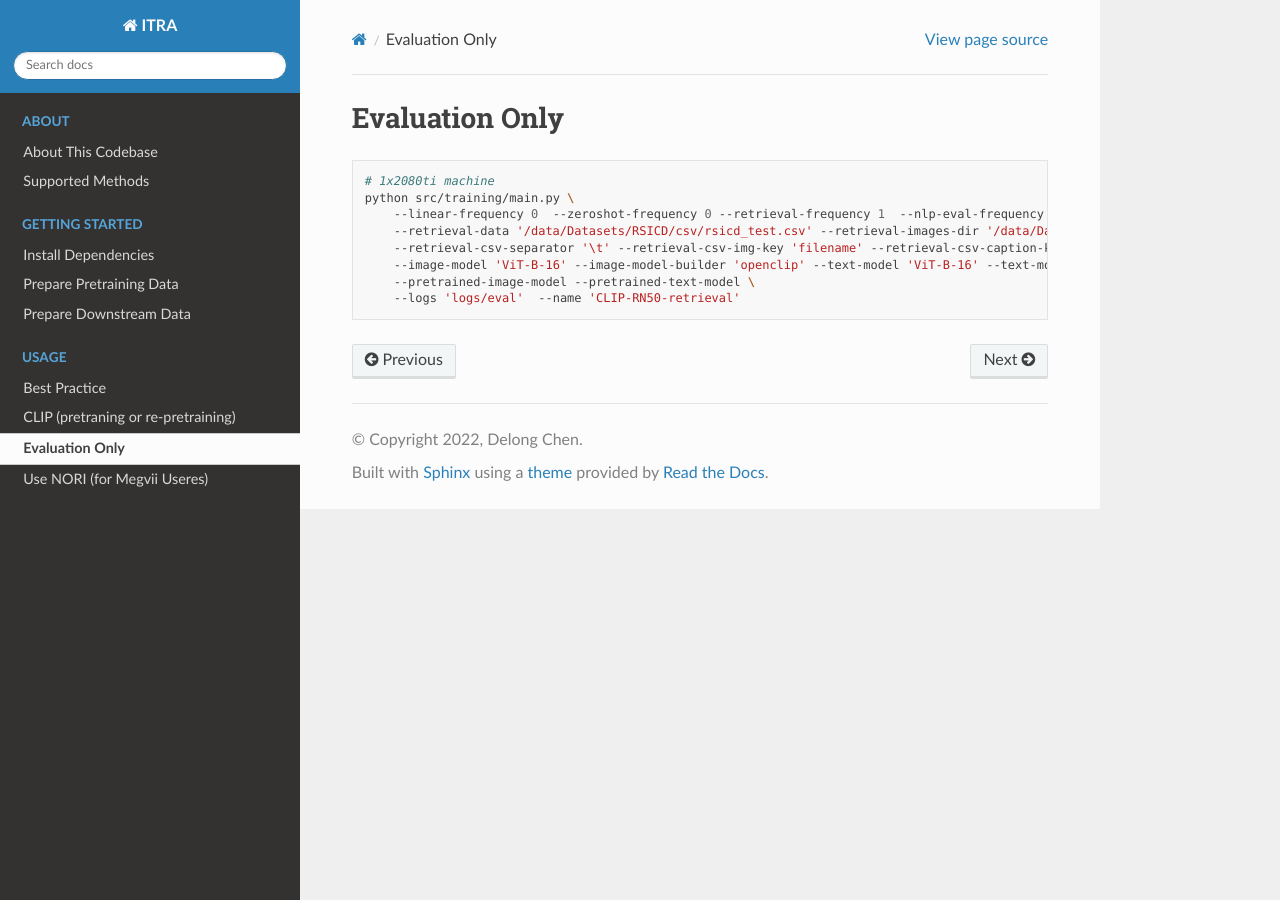
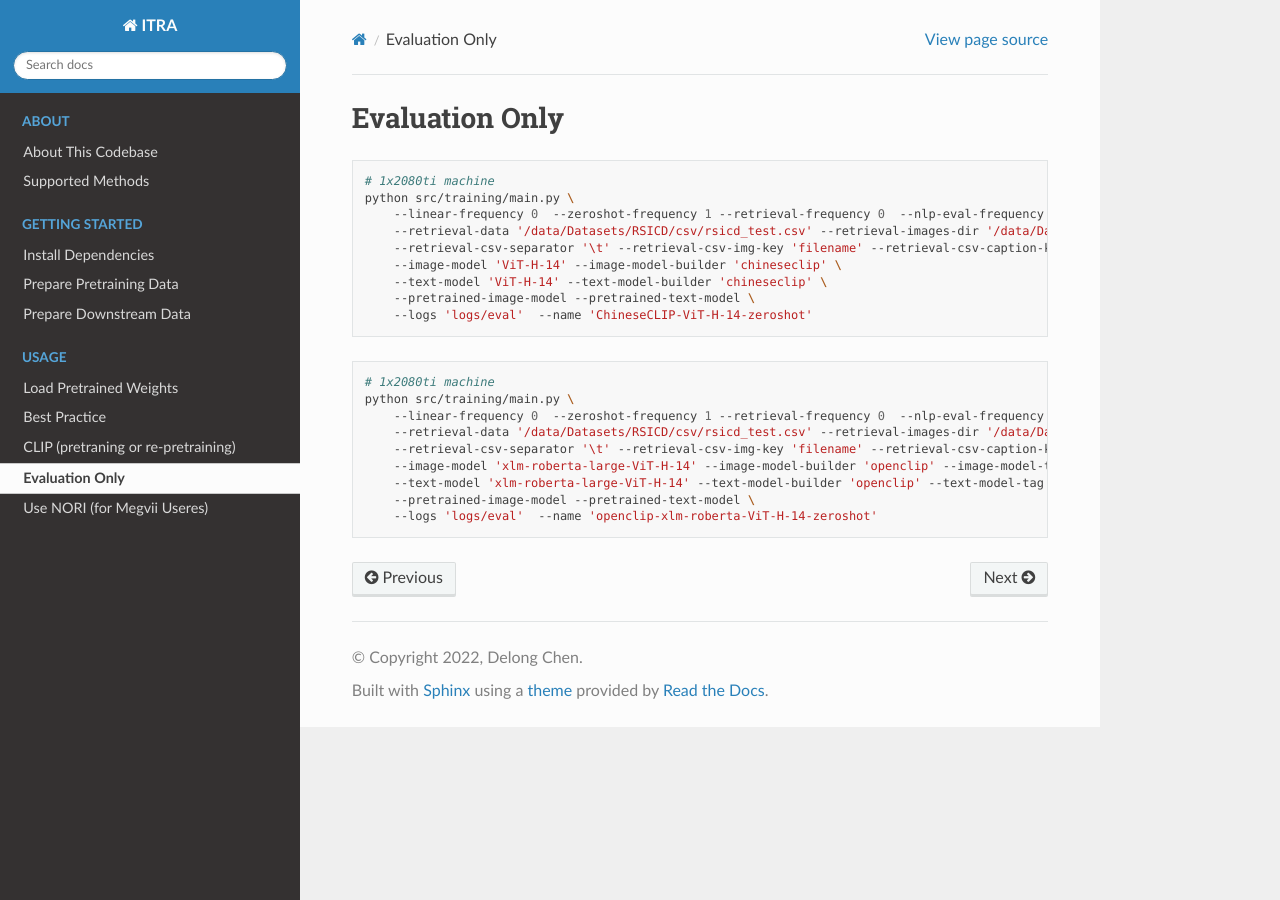
Before and after one commit to ChenDelong1999/ITRA-Documentations, a Sphinx documentation site: the page built from source/Contents/eval-only.md, in a window 1280 px wide. Built offline with Sphinx 7.4.7 and the Read the Docs theme 2.0.0, drawn with Linux system fonts in a browser that asks for light colours.

Commit message:
add usage details

````diff
--- a/source/Contents/eval-only.md
+++ b/source/Contents/eval-only.md
@@ -1,11 +1,29 @@
 # Evaluation Only
+
+
+
+
 ```bash
 # 1x2080ti machine
 python src/training/main.py \
-    --linear-frequency 0  --zeroshot-frequency 0 --retrieval-frequency 1  --nlp-eval-frequency 0 --eval-data-dir '/data/Datasets' \
+    --linear-frequency 0  --zeroshot-frequency 1 --retrieval-frequency 0  --nlp-eval-frequency 0 --eval-data-dir '/data/Datasets' \
     --retrieval-data '/data/Datasets/RSICD/csv/rsicd_test.csv' --retrieval-images-dir '/data/Datasets/RSICD/RSICD_images/RSICD_images' \
     --retrieval-csv-separator '\t' --retrieval-csv-img-key 'filename' --retrieval-csv-caption-key 'title' \
-    --image-model 'ViT-B-16' --image-model-builder 'openclip' --text-model 'ViT-B-16' --text-model-builder 'openclip' \
+    --image-model 'ViT-H-14' --image-model-builder 'chineseclip' \
+    --text-model 'ViT-H-14' --text-model-builder 'chineseclip' \
     --pretrained-image-model --pretrained-text-model \
-    --logs 'logs/eval'  --name 'CLIP-RN50-retrieval'
+    --logs 'logs/eval'  --name 'ChineseCLIP-ViT-H-14-zeroshot'
 ```
+
+
+```bash
+# 1x2080ti machine
+python src/training/main.py \
+    --linear-frequency 0  --zeroshot-frequency 1 --retrieval-frequency 0  --nlp-eval-frequency 0 --eval-data-dir '/data/Datasets' \
+    --retrieval-data '/data/Datasets/RSICD/csv/rsicd_test.csv' --retrieval-images-dir '/data/Datasets/RSICD/RSICD_images/RSICD_images' \
+    --retrieval-csv-separator '\t' --retrieval-csv-img-key 'filename' --retrieval-csv-caption-key 'title' \
+    --image-model 'xlm-roberta-large-ViT-H-14' --image-model-builder 'openclip' --image-model-tag 'frozen_laion5b_s13b_b90k' \
+    --text-model 'xlm-roberta-large-ViT-H-14' --text-model-builder 'openclip' --text-model-tag 'frozen_laion5b_s13b_b90k' \
+    --pretrained-image-model --pretrained-text-model \
+    --logs 'logs/eval'  --name 'openclip-xlm-roberta-ViT-H-14-zeroshot'
+```
--- a/source/index.rst
+++ b/source/index.rst
@@ -30,6 +30,7 @@ ITRA is a codebase for flexible and efficient Image Text Representation Alignmen
    :maxdepth: 2
    :caption: Usage
 
+   Contents/usage/load-pretrained-weights
    Contents/best-practice
    Contents/CLIP (pretraining or re-pretraining)
    Contents/eval-only
````
Also changed, not shown: source/Contents/CLIP (pretraining or re-pretraining).md (+1 -0 lines), source/Contents/usage/load-pretrained-weights.md (added, +128 -0 lines).
